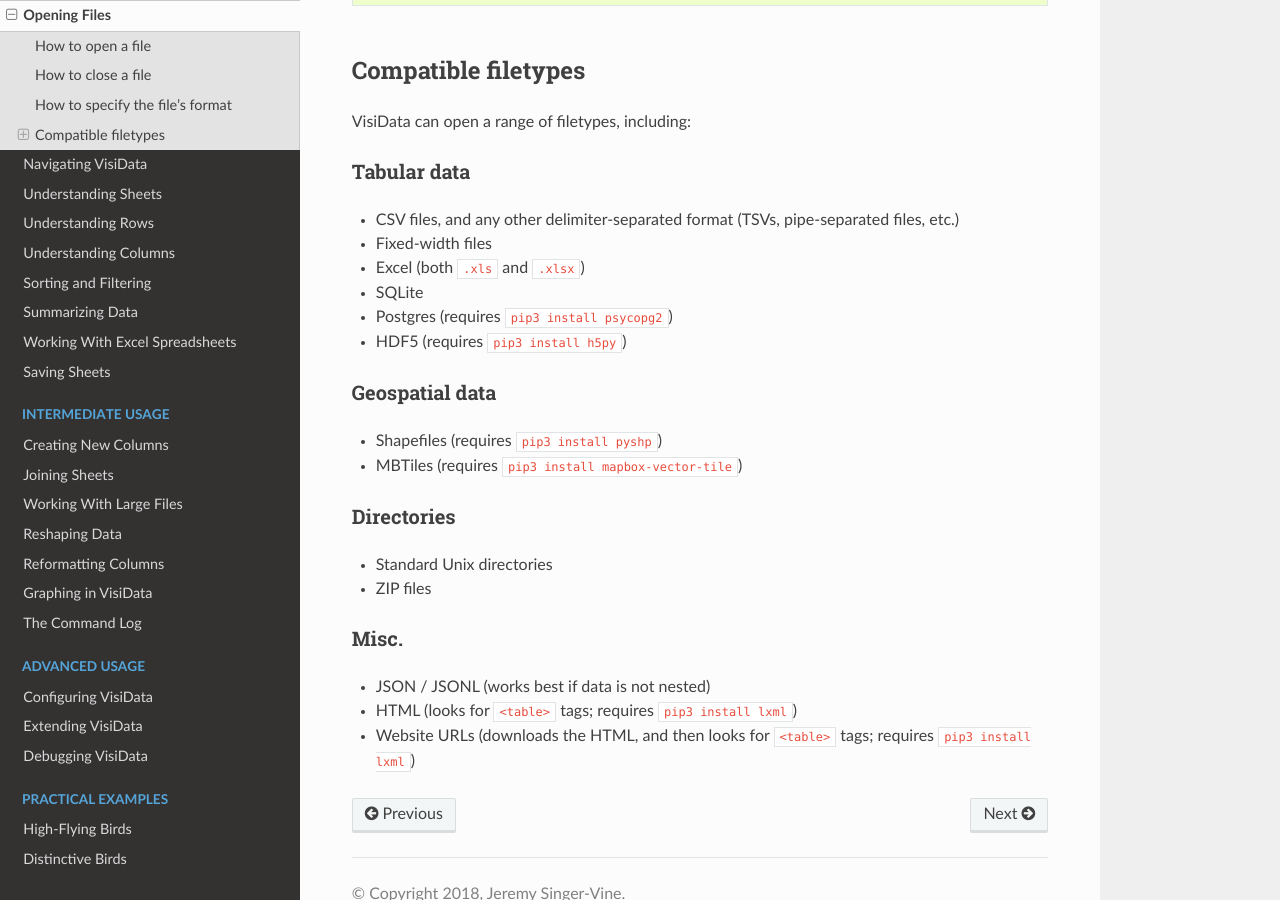
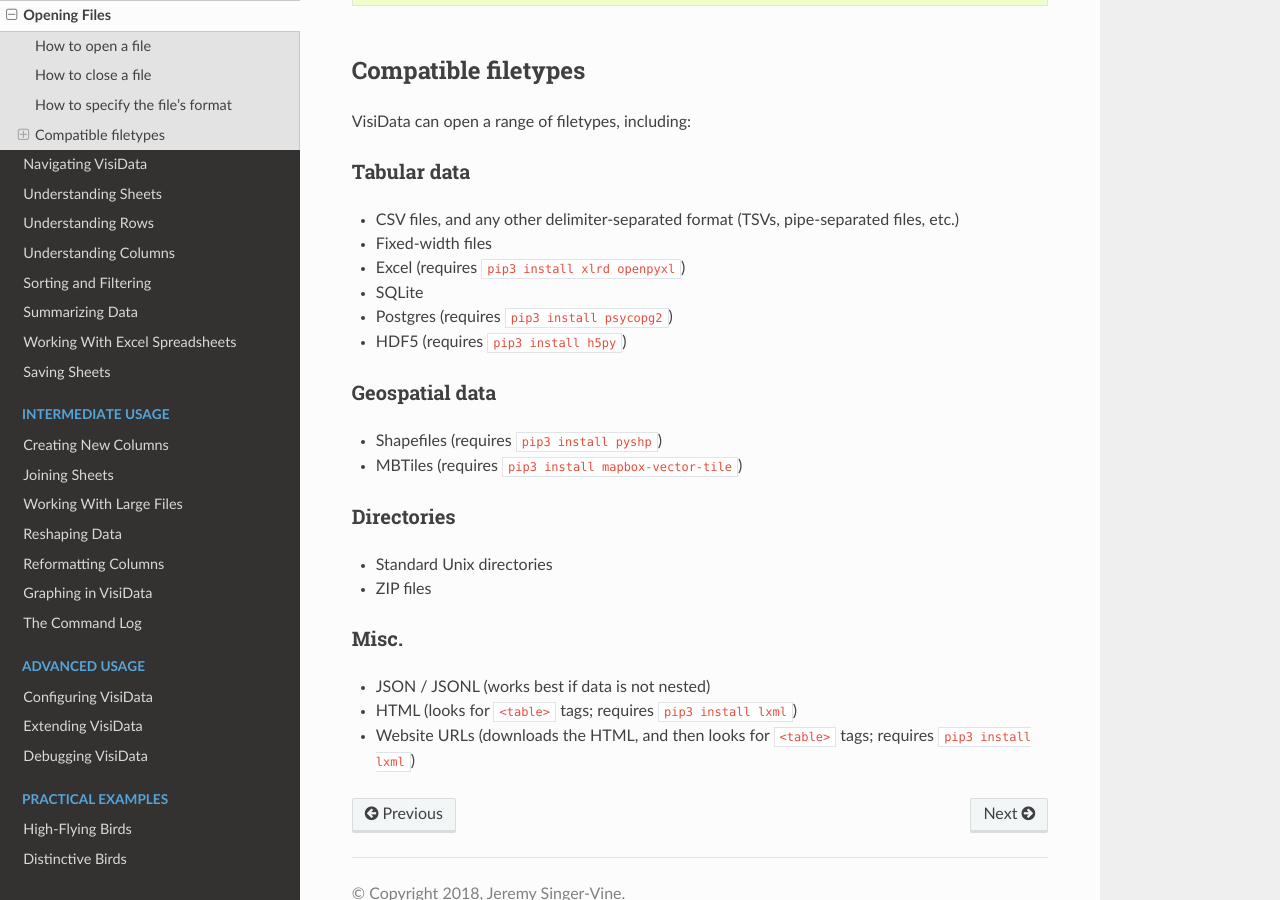
Before and after one commit to jsvine/intro-to-visidata, a Sphinx documentation site: the page built from docs/basics/opening-files.rst, in a window 1280 px wide and 900 px high, scrolled down 1546 px. Built offline with Sphinx 7.4.7 and the Read the Docs theme 2.0.0, drawn with Linux system fonts in a browser that asks for light colours.

Commit message:
Add xlrd+openpyxl as requirements for Excel files

```diff
--- a/docs/basics/opening-files.rst
+++ b/docs/basics/opening-files.rst
@@ -70,7 +70,7 @@
 
 - CSV files, and any other delimiter-separated format (TSVs, pipe-separated files, etc.)
 - Fixed-width files
-- Excel (both ``.xls`` and ``.xlsx``)
+- Excel (requires ``pip3 install xlrd openpyxl``)
 - SQLite
 - Postgres (requires ``pip3 install psycopg2``)
 - HDF5 (requires  ``pip3 install h5py``)
```
